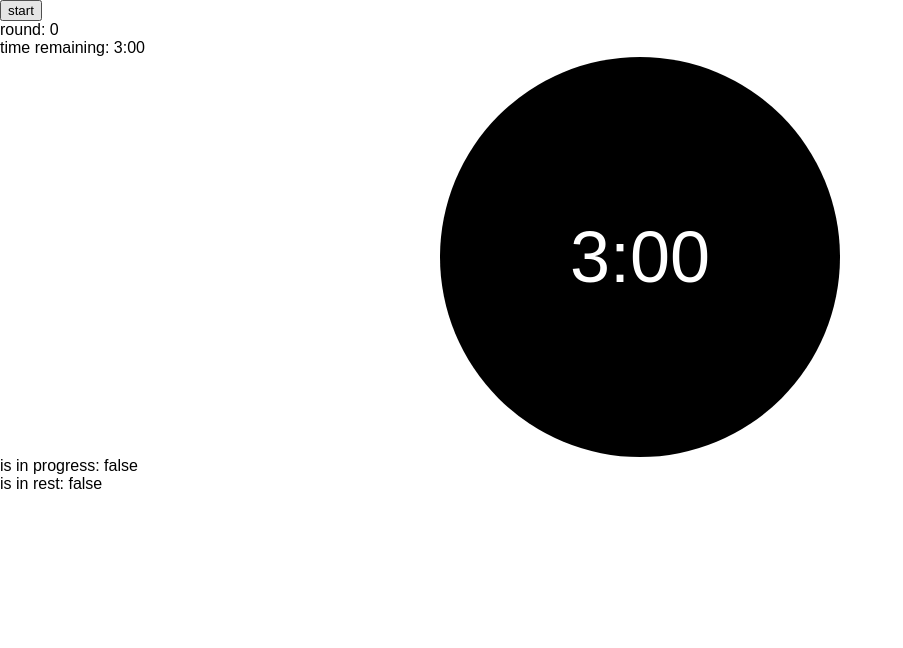
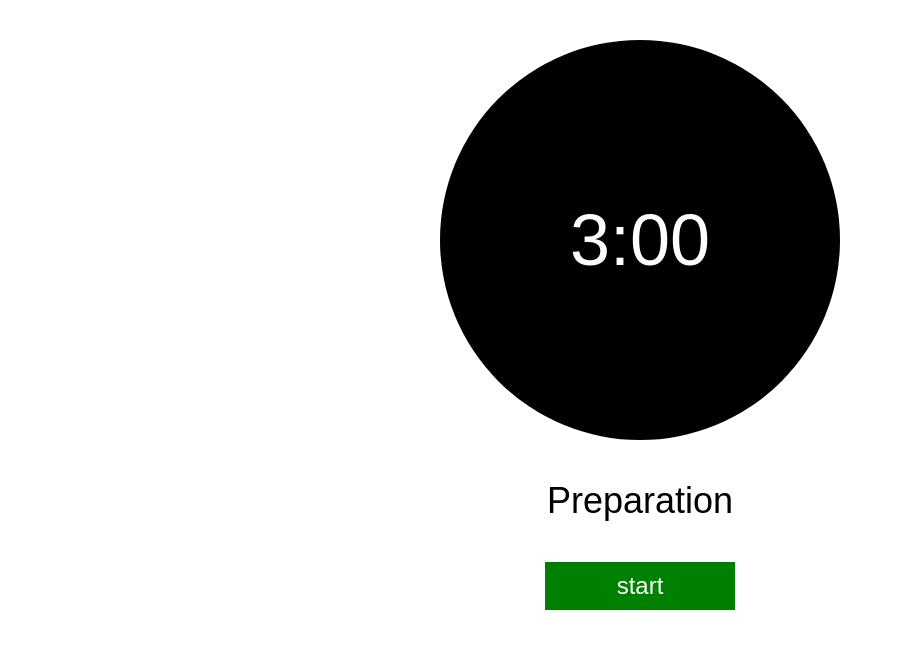
Before and after one commit to nbar1/round-timer-hooks, a React (Create React App) app: page / in a window 1280 px wide. Shown: the top 648 px of the page, without its empty margins (0-903 px from the left). Built offline with nearby package versions, Linux system fonts and the light colour scheme.

Commit message:
Make things prettier

```diff
--- a/package.json
+++ b/package.json
@@ -3,6 +3,7 @@
 	"version": "0.1.0",
 	"private": true,
 	"dependencies": {
+		"eslint-plugin-babel": "^5.3.0",
 		"moment": "^2.24.0",
 		"react": "^16.11.0",
 		"react-dom": "^16.11.0",
--- a/src/components/TimeRemaining.js
+++ b/src/components/Timer/TimeRemaining.js
@@ -2,7 +2,7 @@ import React, { useContext } from 'react';
 import styled, { css } from 'styled-components';
 import moment from 'moment';
 
-import { TimerContext } from '../TimerContext';
+import { TimerContext } from '../../TimerContext';
 
 const TimeRemainingWrapper = styled.div`
 	background: #000;
@@ -11,7 +11,7 @@ const TimeRemainingWrapper = styled.div`
 	font-size: 72px;
 	height: 400px;
 	line-height: 400px;
-	margin: 0 auto;
+	margin: 40px auto 0;
 	text-align: center;
 	width: 400px;
 
--- a/src/components/Timer.js
+++ b/src/components/Timer/index.js
@@ -1,16 +1,41 @@
 import React, { useState, useEffect, useContext } from 'react';
+import styled from 'styled-components';
 import moment from 'moment';
 
-import { TimerContext } from '../TimerContext';
+import { TimerContext } from '../../TimerContext';
 
 import TimeRemaining from './TimeRemaining';
-import SoundDispenser from './SoundDispenser';
+import SoundDispenser from '../SoundDispenser';
+
+const Round = styled.div`
+	font-size: 36px;
+	margin: 40px auto;
+	text-align: center;
+`;
+
+const StartButton = styled.div`
+	background: green;
+	color: #fff;
+	cursor: pointer;
+	font-size: 24px;
+	margin: 10px auto;
+	padding: 10px 20px;
+	text-align: center;
+	width: 150px;
+`;
 
 const Timer = () => {
 	const [playSound, setPlaySound] = useState(null);
-	const { timeRemaining, roundTime, isInProgress, roundEndWarning, currentRound, isInRest, start } = useContext(
-		TimerContext
-	);
+	const {
+		timeRemaining,
+		roundTime,
+		isInProgress,
+		roundEndWarning,
+		currentRound,
+		rounds,
+		isInRest,
+		start,
+	} = useContext(TimerContext);
 
 	useEffect(() => {
 		if (timeRemaining === roundTime - 1 && isInProgress === true) {
@@ -30,13 +55,10 @@ const Timer = () => {
 
 	return (
 		<div>
-			<button onClick={() => start()}>start</button>
-			<div>round: {currentRound}</div>
-			<div>time remaining: {moment.utc(timeRemaining * 1000).format('m:ss')}</div>
 			<TimeRemaining />
 			<SoundDispenser sound={playSound} />
-			<div>is in progress: {isInProgress.toString()}</div>
-			<div>is in rest: {isInRest.toString()}</div>
+			<Round>{currentRound === 0 ? 'Preparation' : `${currentRound} / ${rounds}`}</Round>
+			<StartButton onClick={() => start()}>start</StartButton>
 		</div>
 	);
 };
```
Also changed, not shown: 1 other file (tests, documents, lock files or other folders).
